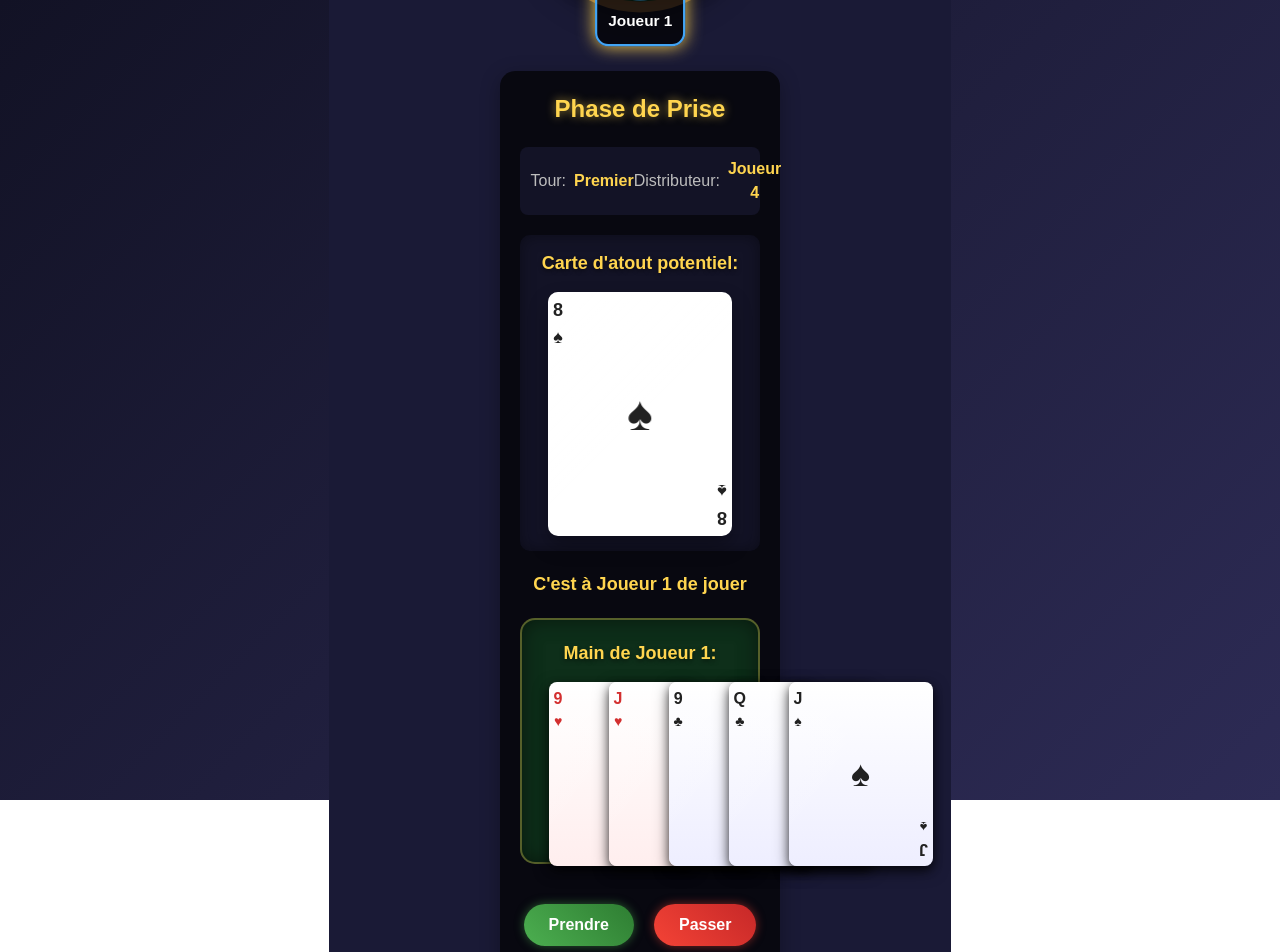
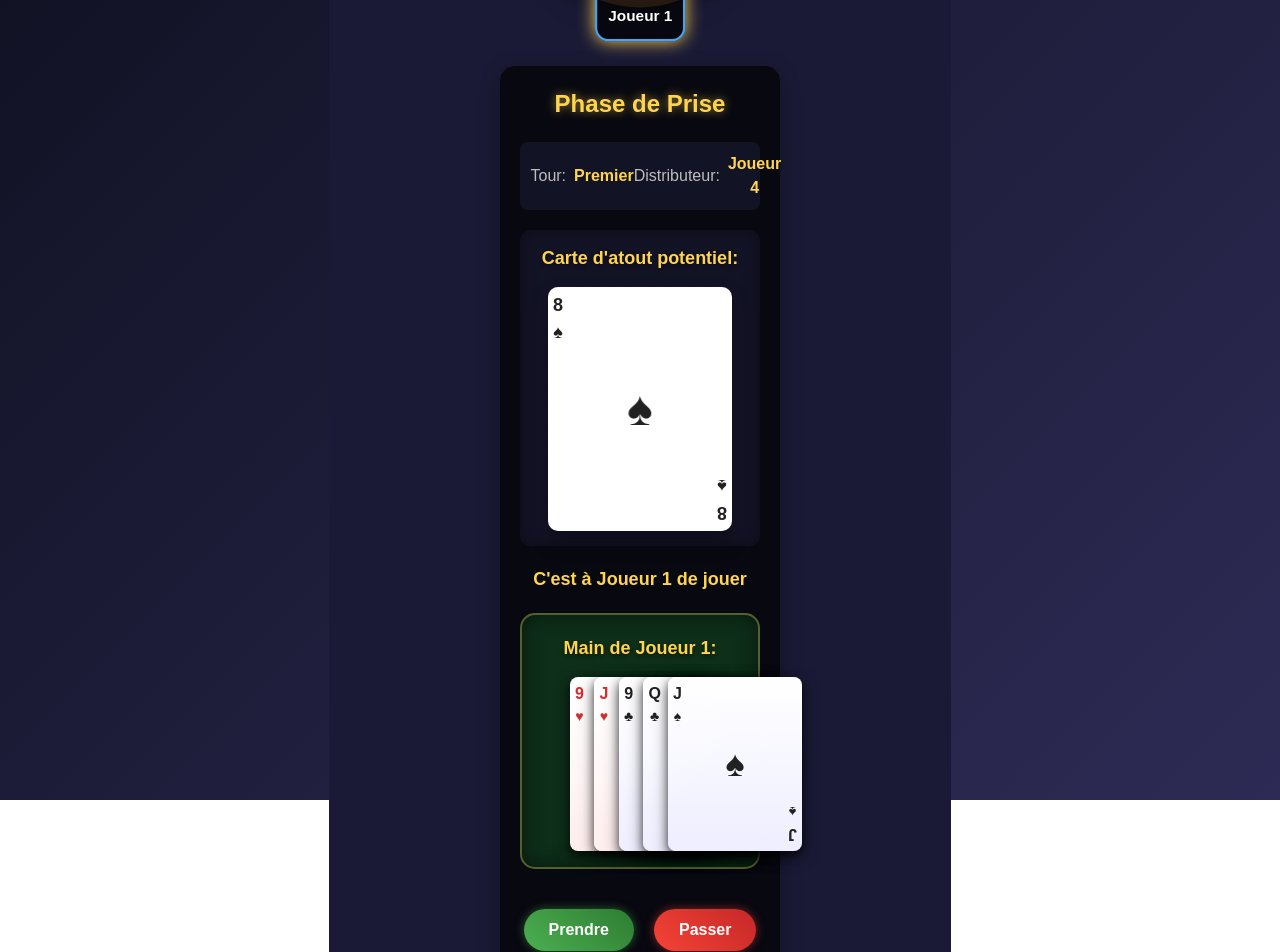
Before and after one commit to nreaud/belotte-app, a Vue app: page /game in a window 1280 px wide. Shown: the top 952 px of the page. Built offline with nearby package versions, Linux system fonts and the light colour scheme.

Commit message:
Main rentre dans le cadre

```diff
--- a/src/components/BeloteBiddingPhase.vue
+++ b/src/components/BeloteBiddingPhase.vue
@@ -43,7 +43,7 @@
               v-for="(card, index) in playerHand"
               :key="index"
               class="hand-card"
-              :style="{ left: index * 60 + 'px' }"
+              :style="{ left: `calc(10% + ${index * (70 / playerHand.length)}%)` }"
           >
             <div class="card mini-card" :class="getSuitClass(card.suit)">
               <div class="card-corner top-left">
@@ -482,9 +482,10 @@ export default {
   position: relative;
   background-color: rgba(21, 87, 36, 0.5);
   border-radius: 15px;
-  padding: 20px 10px;
+  padding: 20px 30px 30px 30px;
   box-shadow: inset 0 0 20px rgba(0, 0, 0, 0.5);
   border: 2px solid rgba(255, 213, 79, 0.3);
+  min-height: 200px;
 }
 
 .hand-label {
@@ -499,11 +500,12 @@ export default {
 .hand-cards {
   display: flex;
   justify-content: center;
-  height: 160px; /* Augmenté pour accommoder les cartes plus grandes */
+  height: 160px;
   position: relative;
   margin: 0 auto;
-  width: 85%;
+  width: 100%;
   perspective: 1000px;
+  overflow: visible;
 }
 
 .hand-card {
@@ -521,8 +523,8 @@ export default {
 }
 
 .mini-card {
-  width: 80px;
-  height: 120px;
+  width: 70px;
+  height: 110px;
   background-color: white;
   cursor: pointer;
   border-radius: 8px;
@@ -739,5 +741,4 @@ export default {
 .log-action {
   color: #e0e0e0;
 }
-
 </style>
```
